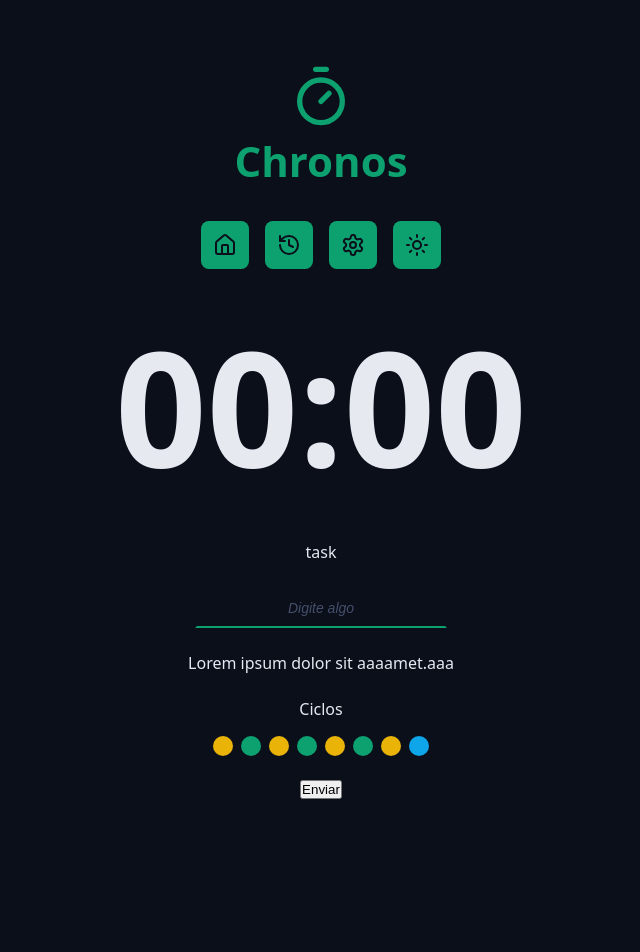
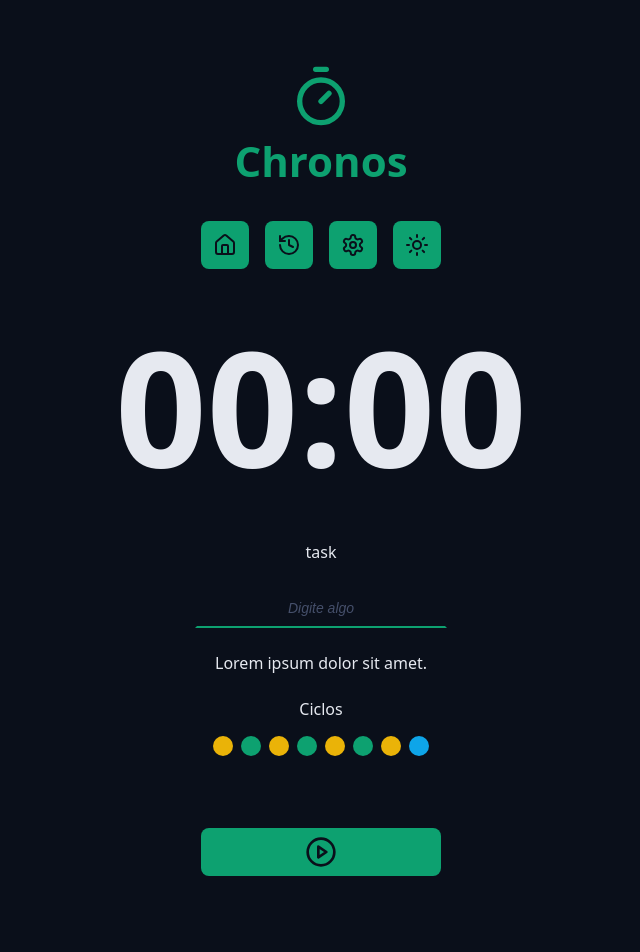
Before and after one commit to MateusEvangel1sta/chronos-pomodoro, a React (Vite) app: page / in a window 1280 px wide. Shown: the top 952 px of the page, without its empty margins (319-959 px from the left). Before the commit the page ends 831 px from the top, so only its background shows below. Built offline with nearby package versions, Linux system fonts and the light colour scheme.

Commit message:
:lipstick: DefaultButton

```diff
--- a/src/App.tsx
+++ b/src/App.tsx
@@ -4,9 +4,11 @@
 import { CountDown } from './components/CountDown';
 import { DefaultInput } from './components/DefaultInput';
 import { Cycles } from './components/Cycles';
+import { DefaultButton } from './components/DefaultButton';
 
 import './styles/theme.css';
 import './styles/global.css';
+import { PlayCircleIcon, StopCircleIcon } from 'lucide-react';
 
 export function App() {
   return (
@@ -35,7 +37,7 @@
           </div>
 
           <div className='formRow'>
-            <p>Lorem ipsum dolor sit aaaamet.aaa</p>
+            <p>Lorem ipsum dolor sit amet.</p>
           </div>
 
           <div className='formRow'>
@@ -43,7 +45,8 @@
           </div>
 
           <div className='formRow'>
-            <button>Enviar</button>
+            <DefaultButton icon={<PlayCircleIcon />} />
+            <DefaultButton icon={<StopCircleIcon />} color='red' />
           </div>
         </form>
       </Container>
--- a/src/components/DefaultButton/index.tsx
+++ b/src/components/DefaultButton/index.tsx
@@ -1,14 +1,21 @@
+import type React from 'react';
 import styles from './styles.module.css';
 
 type DefaultButtonProps = {
-  id: string;
-  labelText: string;
+  icon: React.ReactNode;
+  color?: 'green' | 'red';
 } & React.ComponentProps<'button'>;
 
-export function DefaultButton({ icon }: DefaultButtonProps) {
+export function DefaultButton({
+  icon,
+  color = 'green',
+  ...props
+}: DefaultButtonProps) {
   return (
     <>
-      <button className={styles.button} {...props}></button>
+      <button className={`${styles.button} ${styles[color]}`} {...props}>
+        {icon}
+      </button>
     </>
   );
 }
--- a/src/components/DefaultButton/styles.module.css
+++ b/src/components/DefaultButton/styles.module.css
@@ -1,30 +1,36 @@
-.input {
-  background: transparent;
-  text-align: center;
-  font-size: 1.8rem;
-  color: var(--text-default);
-  outline: none;
+.button {
+  border: none;
+  border-radius: 0.8rem;
 
+  display: flex;
+  align-items: center;
+  justify-content: center;
+
+  min-width: 24rem;
+
+  margin: 4.8rem 0;
   padding: 0.8rem;
 
-  border: 0.2rem solid transparent;
-  border-bottom-color: var(--primary);
+  cursor: pointer;
 
   transition: all 0.3s ease-in-out;
 }
 
-.input:focus {
-  border-color: var(--primary);
-  border-radius: 0.8rem;
+.button svg {
+  width: 3.2rem;
+  height: 3.2rem;
 }
 
-.input::placeholder {
-  color: var(--gray-500);
-  font-size: 1.4rem;
-  font-style: italic;
+.button:hover {
+  filter: brightness(80%);
 }
 
-input:disabled {
-  border-bottom-color: var(--disabled);
-  color: var(--text-muted);
+.green {
+  background: var(--primary);
+  color: var(--text-over-primary);
 }
+
+.red {
+  background: var(--error);
+  color: var(--text-over-error);
+}
```
